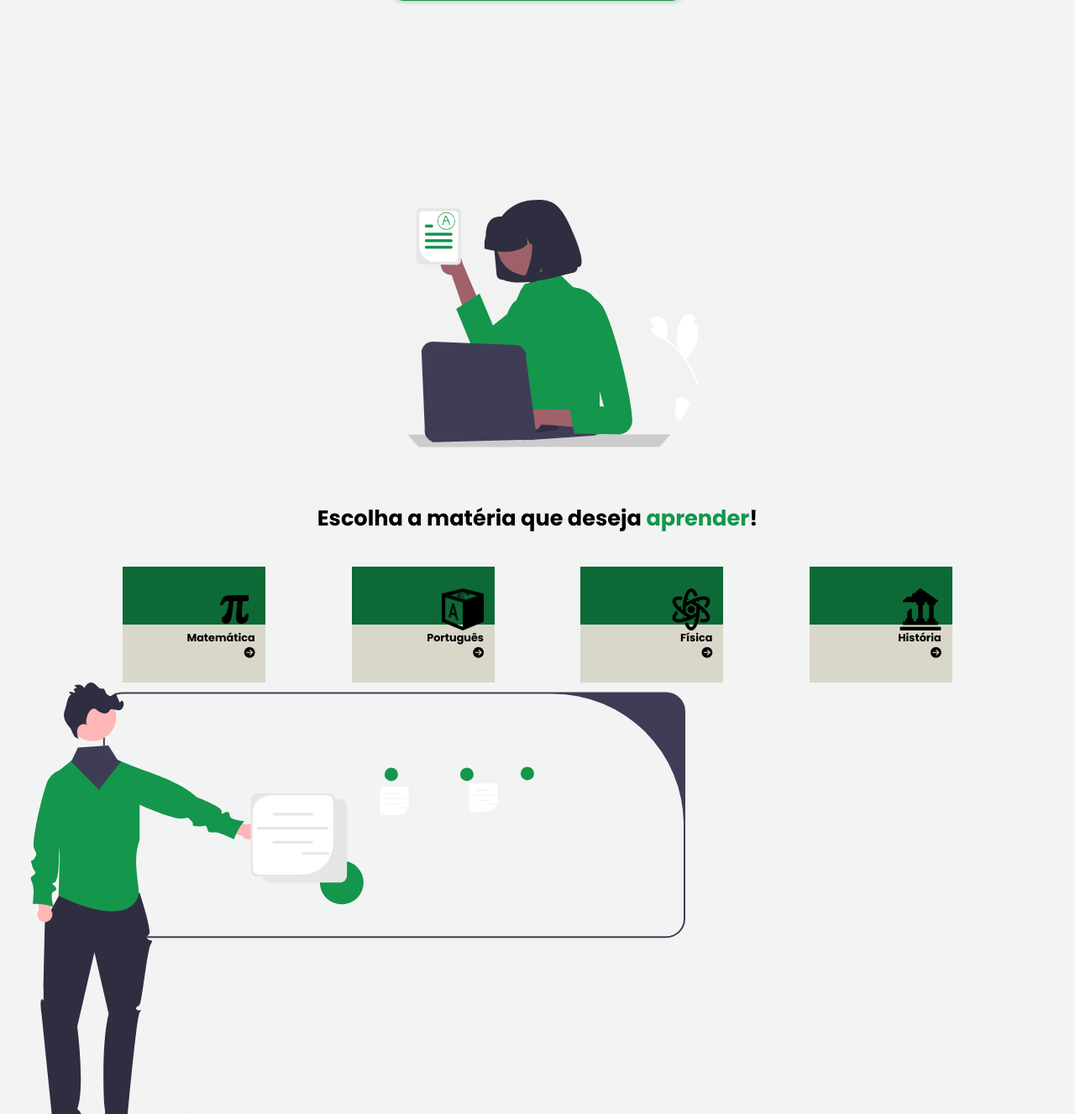
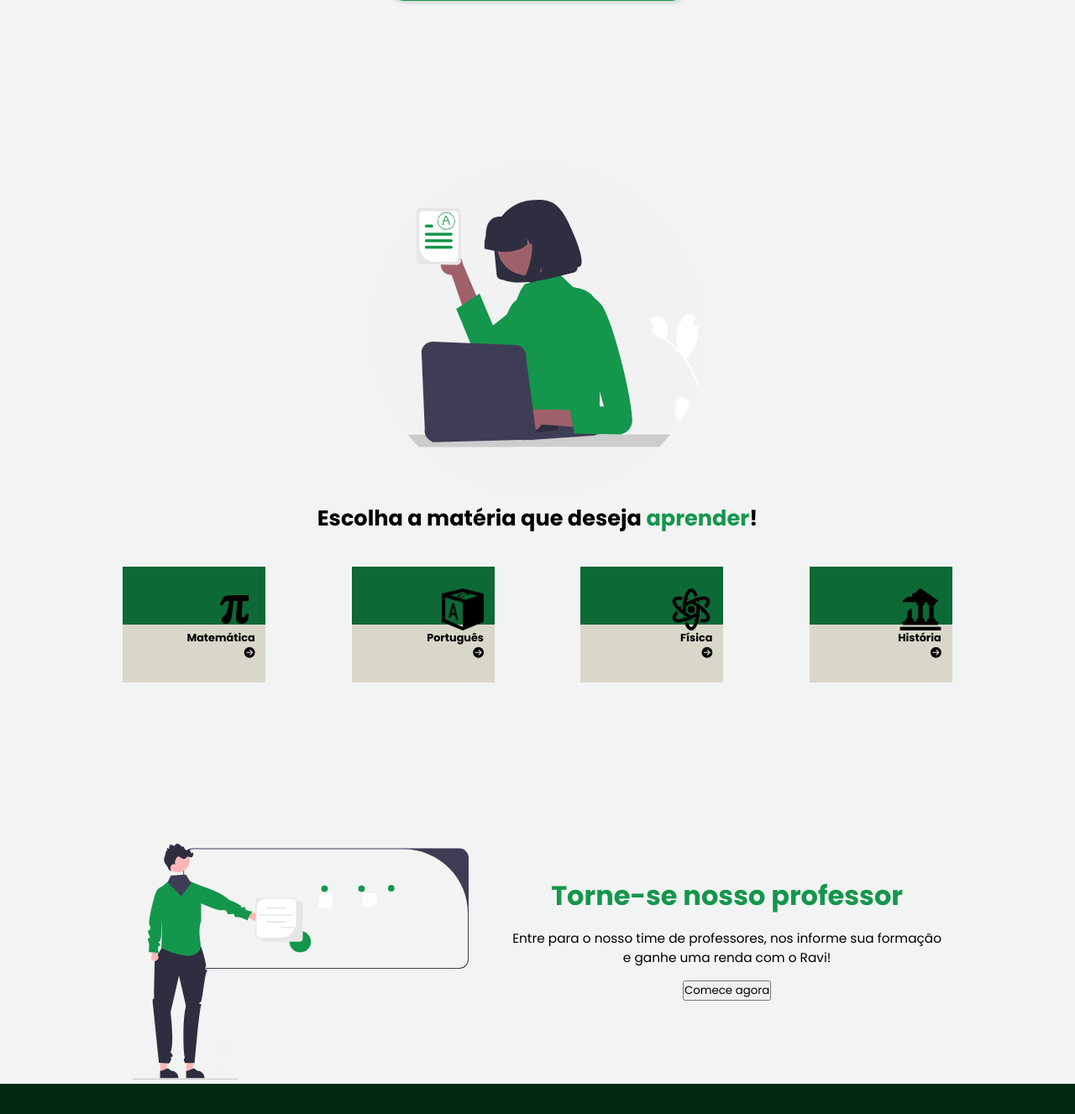
Before and after one commit to joaocuculo/projeto-ravi, a PHP site: page / in a window 1280 px wide. Shown: the part 1055-2382 px from the top of the page at 84% size. Run offline with PHP 8.4, Linux system fonts and the light colour scheme; some libraries are stand-ins or nearby versions; some web fonts are replaced.

Commit message:
vire prof

```diff
--- a/assets/css/index.css
+++ b/assets/css/index.css
@@ -93,6 +93,7 @@ body {
     display: flex;
     flex-direction: column;
     align-items: center;
+    margin-bottom: 15rem;
 }
 
 .escolha {
@@ -134,3 +135,33 @@ body {
     flex-direction: column;
     align-items: center;
 }
+
+.vire-prof {
+    display: flex;
+    justify-content: center;
+    gap: 4rem;
+}
+
+.vire-prof figure img {
+    width: 400px;
+}
+
+.vire-prof section {
+    display: flex;
+    flex-direction: column;
+    align-items: center;
+    justify-content: start;
+    width: 40%;
+}
+
+.vire-prof section h1 {
+    font-size: 2.5rem;
+    margin: 3rem 0 1.2rem;
+    color: var(--color-tertiary);
+}
+
+.vire-prof section p {
+    font-size: 1.2rem;
+    margin-bottom: 1.2rem;
+    text-align: center;
+}
```
